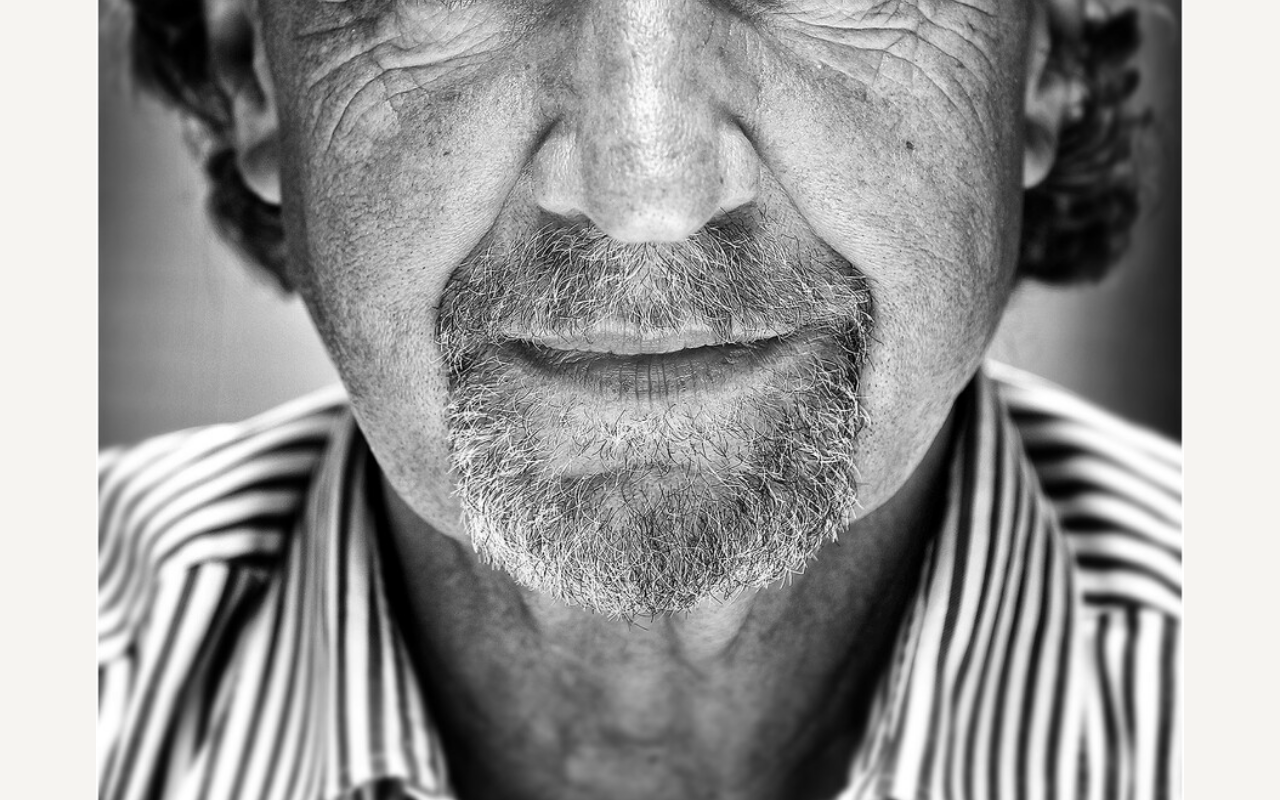
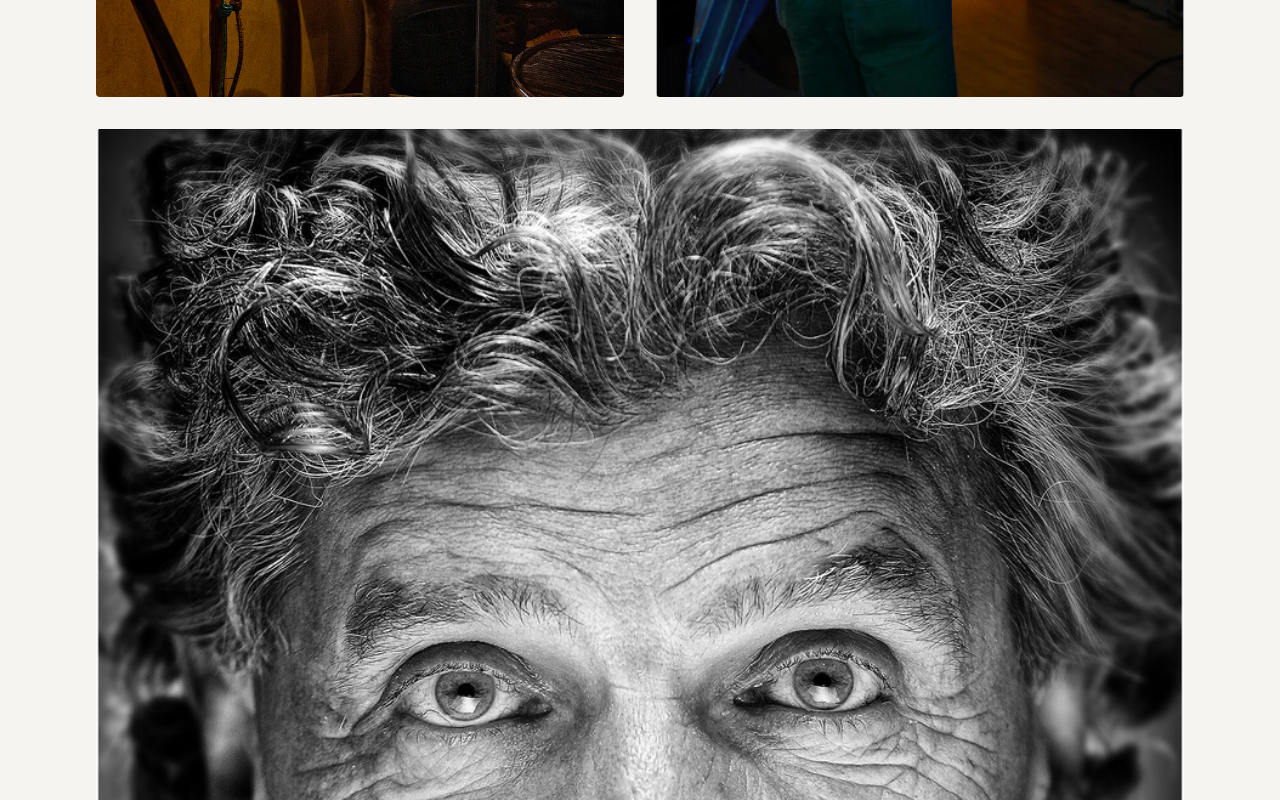
Before and after one commit to martijnberg/freekje_fotografie, a Next.js app: page /portret in a window 1280 px wide. Shown: the part 940-1740 px from the top of the page. Built offline with nearby package versions, Linux system fonts and the light colour scheme.

Commit message:
feat: reorder portrait gallery

```diff
--- a/src/components/work-area-page.tsx
+++ b/src/components/work-area-page.tsx
@@ -23,6 +23,7 @@ export function WorkAreaPage({ area }: { area: WorkArea }) {
           </p>
         </header>
 
+        {area.hero && (
           <div className="mt-[var(--site-section-y)]">
             <WorkImageView
               image={area.hero}
@@ -30,6 +31,7 @@ export function WorkAreaPage({ area }: { area: WorkArea }) {
               sizes="(min-width: 1024px) 1120px, 100vw"
             />
           </div>
+        )}
 
         <div className="mt-[var(--site-section-y)]">
           <Gallery images={area.gallery} />
--- a/src/content/work-areas.ts
+++ b/src/content/work-areas.ts
@@ -41,8 +41,11 @@ export interface WorkArea {
   };
   /** Rustige introductie bovenaan de pagina. */
   intro: string;
-  /** Groot fotografisch openingsvlak. */
-  hero: WorkImage;
+  /**
+   * Optioneel groot fotografisch openingsvlak. Ontbreekt het, dan toont de
+   * pagina geen apart hero-blok en bepaalt uitsluitend `gallery` de volgorde.
+   */
+  hero?: WorkImage;
   /** Fotoselectie met afwisselend ritme. */
   gallery: WorkImage[];
   /** Maximaal één aanvullend tekstblok. */
@@ -128,13 +131,9 @@ export const workAreas: Record<WorkArea["slug"], WorkArea> = {
     },
     intro:
       "Persoonlijke portretten met rust en aandacht. Voor jezelf, je werk of een moment dat je wilt vastleggen.",
-    hero: {
-      src: "/foto/portret/5419663.jpg",
-      alt: "Zwart-witportret van een man van dichtbij",
-      ratio: "portrait",
-      objectPosition: "center",
-      ready: true,
-    },
+    // Geen apart hero-blok: de galerij bepaalt de volledige volgorde. De twee
+    // staande portretten staan eerst (op desktop naast elkaar), gevolgd door
+    // het voormalige hero-beeld als full-width beeld op positie 3.
     gallery: [
       {
         src: "/foto/portret/5507608.jpg",
@@ -150,6 +149,14 @@ export const workAreas: Record<WorkArea["slug"], WorkArea> = {
         ratio: "portrait",
         span: "half",
         objectPosition: "center 30%",
+        ready: true,
+      },
+      {
+        src: "/foto/portret/5419663.jpg",
+        alt: "Zwart-witportret van een man van dichtbij",
+        ratio: "portrait",
+        span: "full",
+        objectPosition: "center",
         ready: true,
       },
       {
```
Lines whose indentation alone changed are shown as unchanged.
